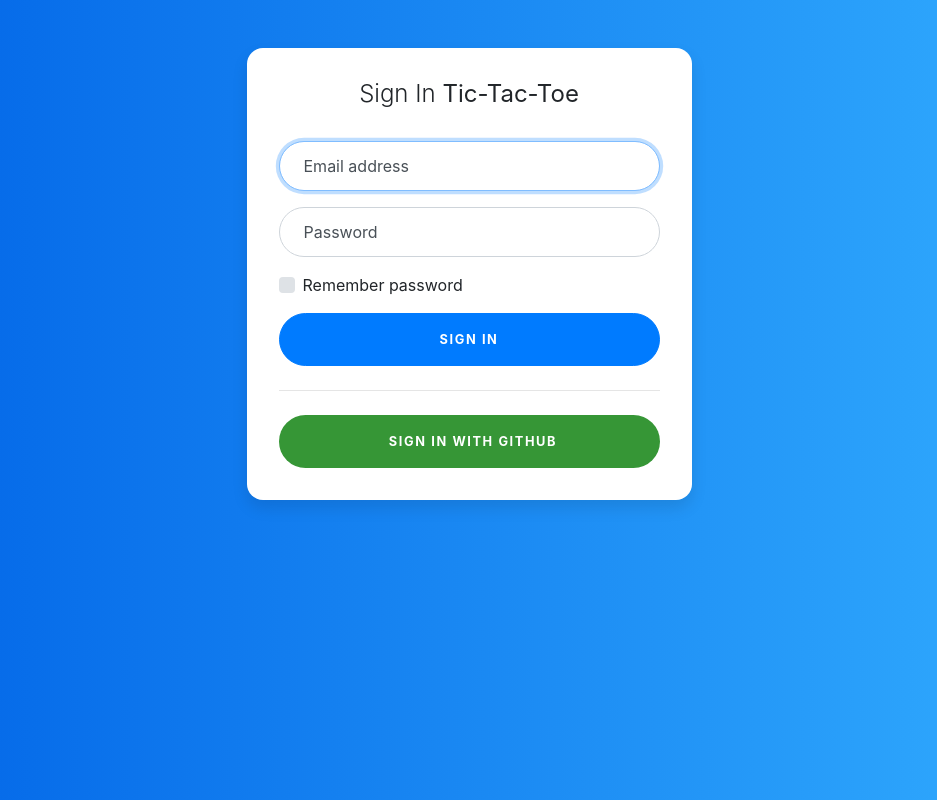
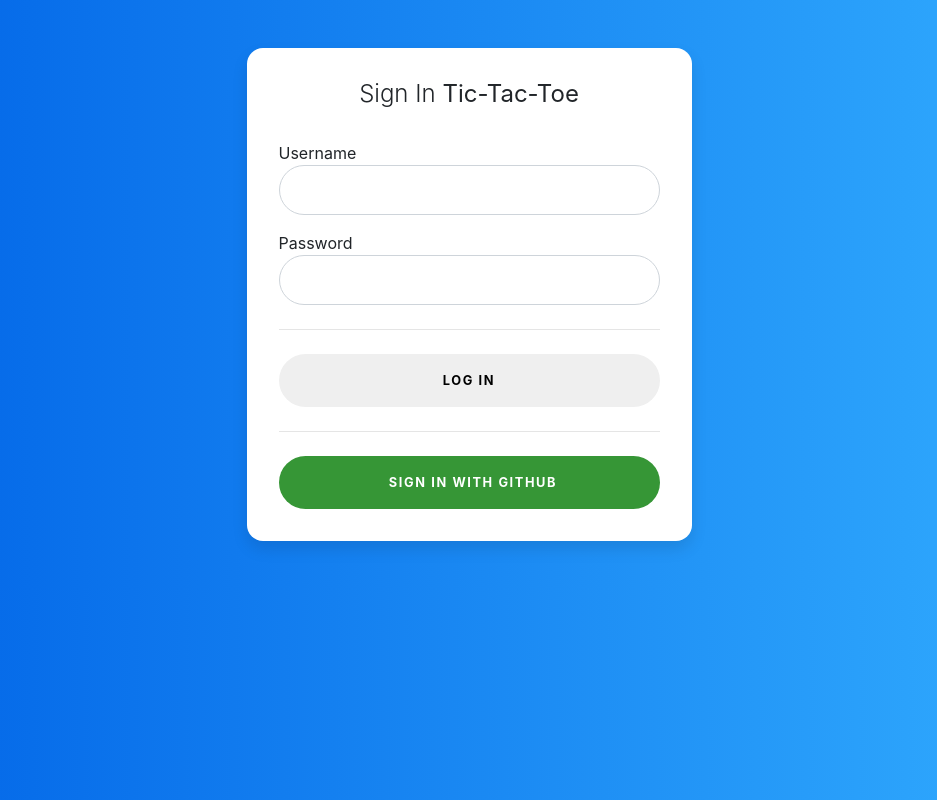
Before and after one commit to sami-gabor/tic-tac-toe, a website: page views/login.html in a window 1280 px wide. Shown: the whole page, without its empty margins (171-1108 px from the left). Drawn offline with nearby package versions, Linux system fonts and the light colour scheme.

Commit message:
remove input labels

```diff
--- a/views/login.html
+++ b/views/login.html
@@ -16,28 +16,43 @@
               <div class="card card-signin my-5">
                 <div class="card-body">
                   <h5 class="card-title text-center">Sign In <bold class="font-weight-normal">Tic-Tac-Toe</bold> </h5>
-                  <form class="form-signin">
+
+                  <form class="form-signin" action="http://localhost:3000/loginlocal" method="post">
                     <div class="form-label-group">
-                      <input type="email" id="inputEmail" class="form-control" placeholder="Email address" autofocus>
-                      <label for="inputEmail">Email address</label>
+                      Username
+                        <input type="text" name="username" placeholder="uname" class="form-control"/>
+                    </div>
+                    <div class="form-label-group">
+                      Password
+                        <input type="password" name="password" placeholder="Pword" class="form-control"/>
+                    </div>
+                    <hr class="my-4">
+                    <div>
+                        <input class="btn btn-lg btn-facebook btn-block text-uppercase" type="submit" value="Log In"/>
+                    </div>
+                    <hr class="my-4">
+
+                    <a href="http://localhost:3000/login" class="btn btn-lg btn-github btn-block text-uppercase" type="submit"><i class="fab fa-github mr-2"></i> Sign in with GitHub </a>
+
+
+                    <!-- <div class="form-label-group">
+                      <input type="email" id="email" class="form-control" placeholder="Email address" autofocus>
+                      <label for="email">Email address</label>
                     </div>
 
                     <div class="form-label-group">
-                      <input type="password" id="inputPassword" class="form-control" placeholder="Password">
-                      <label for="inputPassword">Password</label>
+                      <input type="password" id="password" class="form-control" placeholder="Password">
+                      <label for="password">Password</label>
                     </div>
 
-                    <div class="custom-control custom-checkbox mb-3">
-                      <input type="checkbox" class="custom-control-input" id="customCheck1">
-                      <label class="custom-control-label" for="customCheck1">Remember password</label>
-                    </div>
-                    <button class="btn btn-lg btn-primary btn-block text-uppercase" type="submit">Sign in</button>
+                    <input class="btn btn-lg btn-facebook btn-block text-uppercase" type="submit" value="Sign In"> </input>
+
                     <hr class="my-4">
-                    <!-- <a href="http://localhost:3000/login"> -->
-                        <a href="http://localhost:3000/login" class="btn btn-lg btn-github btn-block text-uppercase" type="submit"><i class="fab fa-github mr-2"></i> Sign in with GitHub </a>
-                        <!-- <button class="btn btn-lg btn-facebook btn-block text-uppercase" type="submit"><i class="fab fa-facebook-f mr-2"></i> Sign in with Facebook</button> -->
-                    <!-- </> -->
+
+                    <a href="http://localhost:3000/login" class="btn btn-lg btn-github btn-block text-uppercase" type="submit"><i class="fab fa-github mr-2"></i> Sign in with GitHub </a>
+                   -->
                   </form>
+
                 </div>
               </div>
             </div>
```
